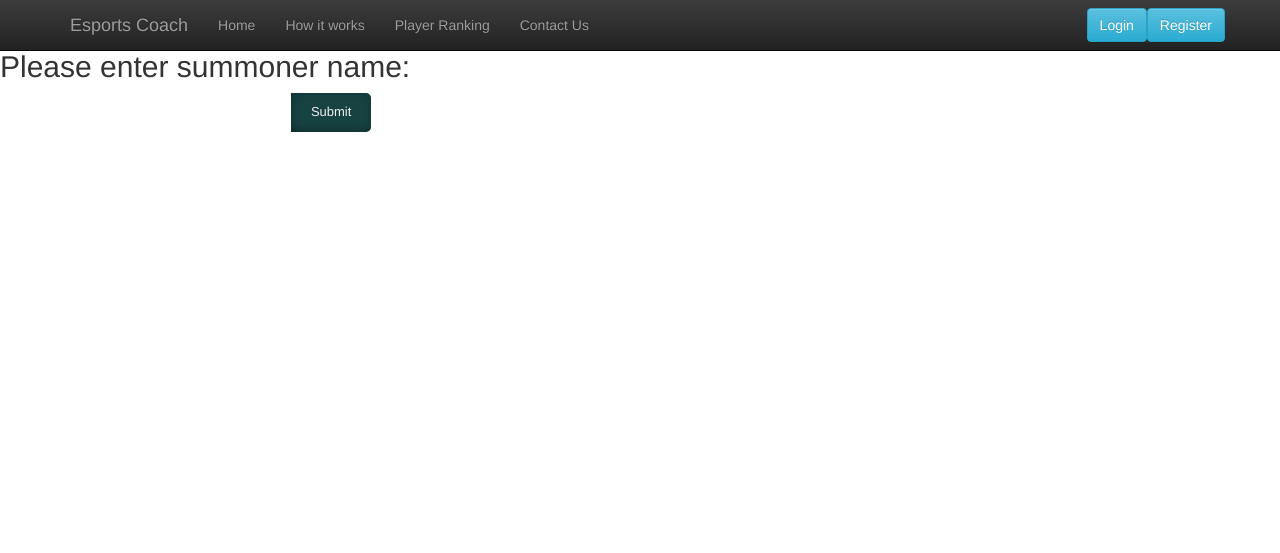
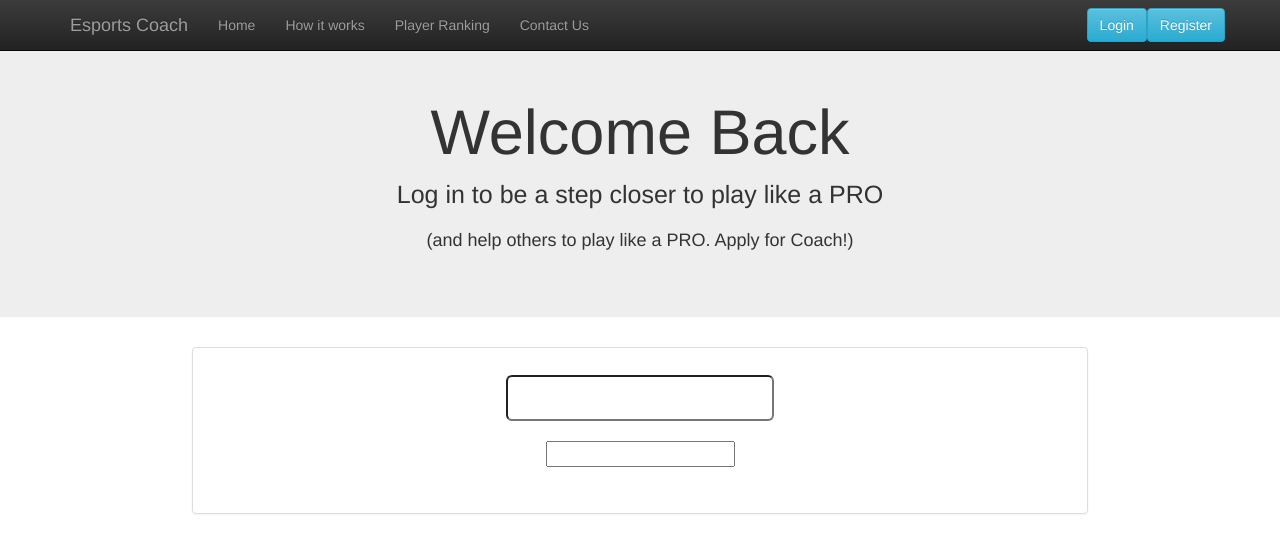
Before and after one commit to damianlee84/eSportCoach, a Django app: page /sideapp/login/ in a window 1280 px wide. Shown: the top 553 px of the page. Run offline with Django 3.2, Linux system fonts and the light colour scheme; some libraries are stand-ins or nearby versions; some web fonts are replaced.

Commit message:
Created a login form and partially finished the login html layout and functionality

```diff
--- a/esport_coach/sideapp/admin.py
+++ b/esport_coach/sideapp/admin.py
@@ -1,6 +1,6 @@
 from django.contrib import admin
 from .models import *
-from .forms import SignupForm
+from .forms import *
 
 class adminSignup(admin.ModelAdmin):
     list_display = ('username', 'name', 'email', 'skype', 'mmr', 'server', 'hero', 'rating', 'reputation', 'students', 'pricerate')
@@ -10,7 +10,7 @@ class adminCoach(admin.ModelAdmin):
     list_display = ('server', 'champion', 'rating', 'pricerate', 'role', 'avatar', 'overview')
 
 class adminUser(admin.ModelAdmin):
-    list_display = ('userid', 'email', 'pname', 'MMR', 'skypeid', 'twitchid')
+    list_display = ('userid', 'password', 'pname', 'email', 'MMR', 'skypeid', 'twitchid')
 
 
 admin.site.register(Signup, adminSignup)
--- a/esport_coach/sideapp/forms.py
+++ b/esport_coach/sideapp/forms.py
@@ -1,5 +1,5 @@
 from django import forms
-from .models import Signup, transaction, Coach, User
+from .models import *
 from datetime import date, datetime
 from calendar import monthrange
 
@@ -12,20 +12,36 @@ class SignupForm(forms.ModelForm):
         email = self.validated_data.get('email')
         return email
 
+class AuthenticateForm(forms.Form):
+    userid = forms.CharField(max_length=254, widget=forms.TextInput(attrs={'class': "input-lg"}))
+    password = forms.CharField(widget=forms.PasswordInput())
+
+
+class RegistrationForm(forms.Form):
+    class Meta:
+        model = User
+        fields = ['userid', 'password']
+
+    def __init__(self, *args, **kwargs):
+        super(FoodForm, self).__init__(*args, **kwargs)
+        for field in iter(self.fields):
+            self.fields[field].widget.attrs.update({'class': 'form-control'})
+
 class CoachForm(forms.ModelForm):
     class Meta:
         model = Coach
         fields = ['server', 'champion', 'rating', 'pricerate', 'role', 'avatar', 'overview']
 
-class UserForm(forms.ModelForm):
-    class Meta:
-        model = User
-        fields = ['userid', 'email', 'pname', 'MMR', 'skypeid', 'twitchid']
+# class UserForm(forms.ModelForm):
+#     class Meta:
+#         model = User
+#         fields = ['userid', 'email', 'pname', 'MMR', 'skypeid', 'twitchid']
 
 class ContactForm(forms.Form):
     full_name = forms.CharField()
     email = forms.EmailField()
     message = forms.CharField()
+
 
 class errorForm(forms.Form):
     email = forms.EmailField()
--- a/esport_coach/sideapp/models.py
+++ b/esport_coach/sideapp/models.py
@@ -38,6 +38,7 @@ class Reviews(models.Model):
 """
 class User(models.Model):
 		userid = models.CharField(primary_key=True, max_length=100, blank=False, null=False)
+		password = models.CharField(default='123A', max_length=18, blank=False, null=False)
 		email = models.EmailField(blank=False, null=False)
 		pname = models.CharField(max_length=100, blank=False, null=False)
 		MMR = models.IntegerField(default=0,  blank=False, null=False)
--- a/esport_coach/sideapp/templates/authenticated.html
+++ b/esport_coach/sideapp/templates/authenticated.html
@@ -29,8 +29,10 @@
         {% include "nav_bar.html" %}
         <!--End NavBar-->
         <!-- <h1>{{value}}</h1> -->
+
+<!--
         <h1>Hello {{name}}</h1>
-        <h2>Your rank: {{value}} {{division}}</h2>
+        <h2>Your rank: {{value}} {{division}}</h2> -->
 
         <!-- jQuery -->
         <script src="{% static 'js/jquery.js' %}" type="text/javascript"></script>
--- a/esport_coach/sideapp/templates/test.html
+++ b/esport_coach/sideapp/templates/test.html
@@ -28,21 +28,33 @@
         <!--NavBar-->
         {% include "nav_bar.html" %}
         <!--End NavBar-->
-        <!-- <h1>{{value}}</h1> -->
 
-        {% if value %}
+        <!-- {% if value %}
           <h1 style="color:red">{{value}}</h1>
           <br><br>
-        {% endif %}
-        <h2>Please enter summoner name:</h2>
+        {% endif %} -->
+        <!-- <h2>Please enter summoner name:</h2>
         <form type="GET" action="/sideapp/login/" method="get">
           <input id="textbox" type="text" name="summonerName"></input>
           <input type="submit" value="Submit"></input>
-        </form>
-        <!-- <input id="textbox" type="text" name="summonerName"></input>
-        <a href="/sideapp/authenticate/summonerName">
-            <button class="btn btn-default" type="button">Submit</button>
-        </a> -->
+        </form> -->
+
+        <!-- jumbotron -->
+        <div class="jumbotron">
+            <div class="container text-center">
+                <h1>Welcome Back</h1>
+                <p style='font-size:25px'>Log in to be a step closer to play like a PRO</p>
+                <p style='font-size:18px'>(and help others to play like a PRO. Apply for Coach!)</p>
+            </div>
+        </div>
+
+        <div class="panel panel-default" style="margin-right:15%; margin-left:15%;" align="center">
+            <div class="row promo-top" style="margin-right:5%; margin:3% 5% 3% 5%;">
+        {% for field in form %}
+            {{ field }}<br><br>
+        {% endfor %}
+            </div>
+        </div>
 
         <!-- jQuery -->
         <script src="{% static 'js/jquery.js' %}" type="text/javascript"></script>
--- a/esport_coach/sideapp/urls.py
+++ b/esport_coach/sideapp/urls.py
@@ -7,7 +7,7 @@ urlpatterns = [
     url(r'^$', views.home, name='home'),
     url(r'^contact/', views.contact, name='contact'),
     url(r'^login/', views.login, name='login'),
-    url(r'^signup/', views.signup, name='signup'),
+    # url(r'^signup/', views.signup, name='signup'),
     # url(r'^findcoach/$', views.findcoach, name='findcoach'),
     url(r'^list_of_coaches/', views.list_of_coaches, name='list_of_coaches'),
     url(r'^tutorselected/(?P<tutor_username>[-\w]+)', views.tutorselected, name='tutorselected'),
--- a/esport_coach/sideapp/views.py
+++ b/esport_coach/sideapp/views.py
@@ -1,8 +1,8 @@
 """
 this file calls all page functions and renders the pages with given context.
 """
-from .forms import SignupForm, ContactForm, SalePaymentForm, errorForm
-from .models import Signup, Reviews, Coach, User, Reviewing
+from .forms import *
+from .models import *
 from django.core.mail import send_mail
 from django.conf import settings
 from django.shortcuts import render_to_response, redirect, render
@@ -17,17 +17,19 @@ import requests
 from pprint import pprint
 
 def home(request):
-    title = 'Welcome'
-    form = SignupForm(request.POST or None)
-    context = {"title": title, "form": form}
-
-    if form.is_valid():
-        instance = form.save(commit=False)
-        instance.save()
-        context = {"title": "Signup Succesful"}
-    return render(request, "home.html", context)
+    return render(request, "home.html")
 
 def login(request):
+    form = AuthenticateForm(request.POST)
+    if form.is_valid():
+        userid = form.cleaned_data.get('userid')
+        password = form.cleaned_data.get('password')
+        # password = request.POST.get('password', '')
+    context = {"form" : form}
+    return render(request, "test.html", context)
+
+
+def register(request):
     context = {"value":"must provide a Summoner name"}
     if request.method == 'GET':
         summonerName = str(request.GET.get('summonerName'))
@@ -91,15 +93,15 @@ def contact(request):
     return render(request, "contact.html", context)
 
 
-def signup(request):
-    title = 'Welcome'
-    form = SignupForm(request.POST or None)
-    context = {"title": title, "form": form}
-    if form.is_valid():
-        instance = form.save(commit=False)
-        instance.save()
-        context = {"title": "Signup Succesful"}
-    return render(request, "forms.html", context)
+# def signup(request):
+#     title = 'Welcome'
+#     form = SignupForm(request.POST or None)
+#     context = {"title": title, "form": form}
+#     if form.is_valid():
+#         instance = form.save(commit=False)
+#         instance.save()
+#         context = {"title": "Signup Succesful"}
+#     return render(request, "forms.html", context)
 
 
 def list_of_coaches(request):
```
